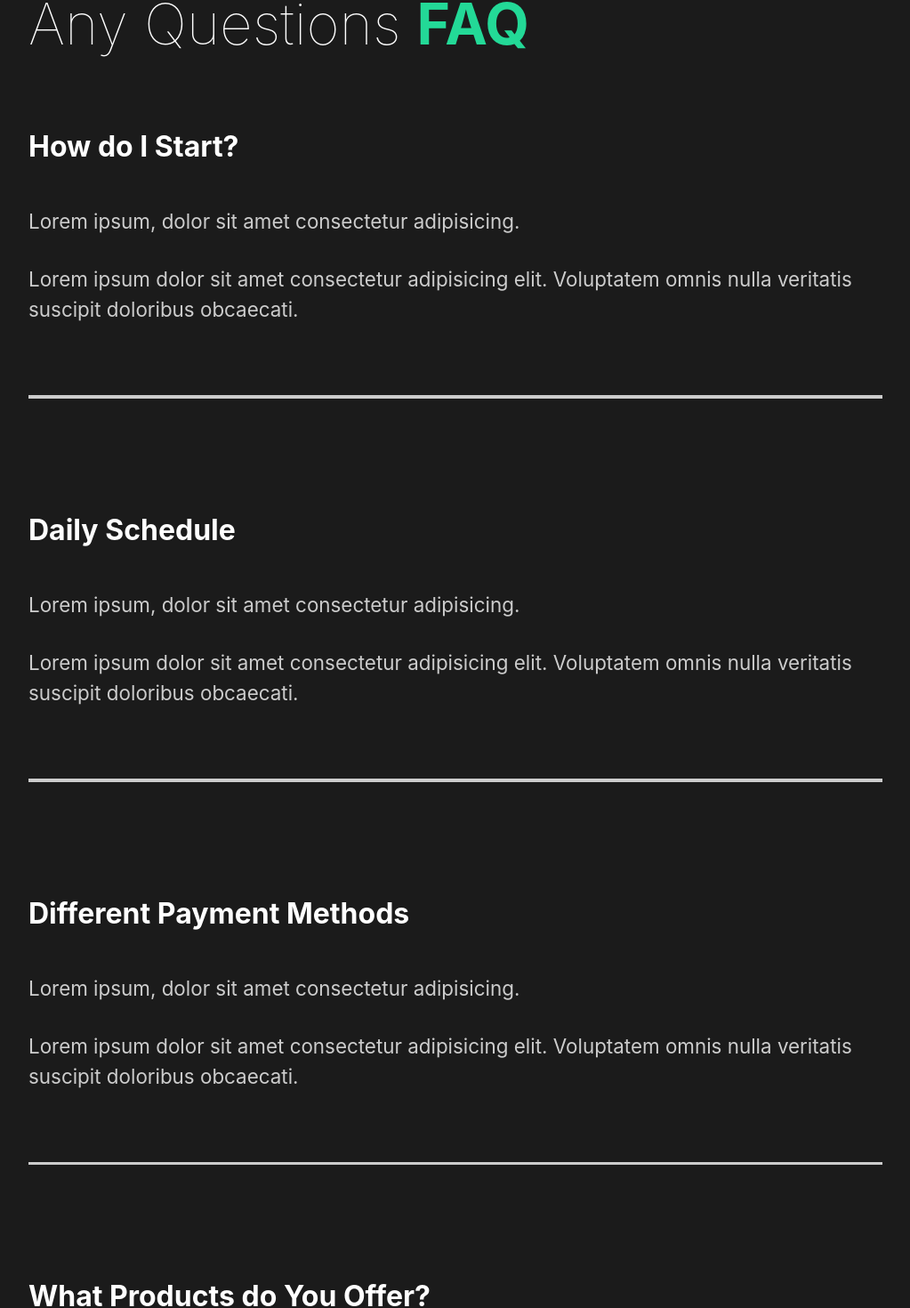
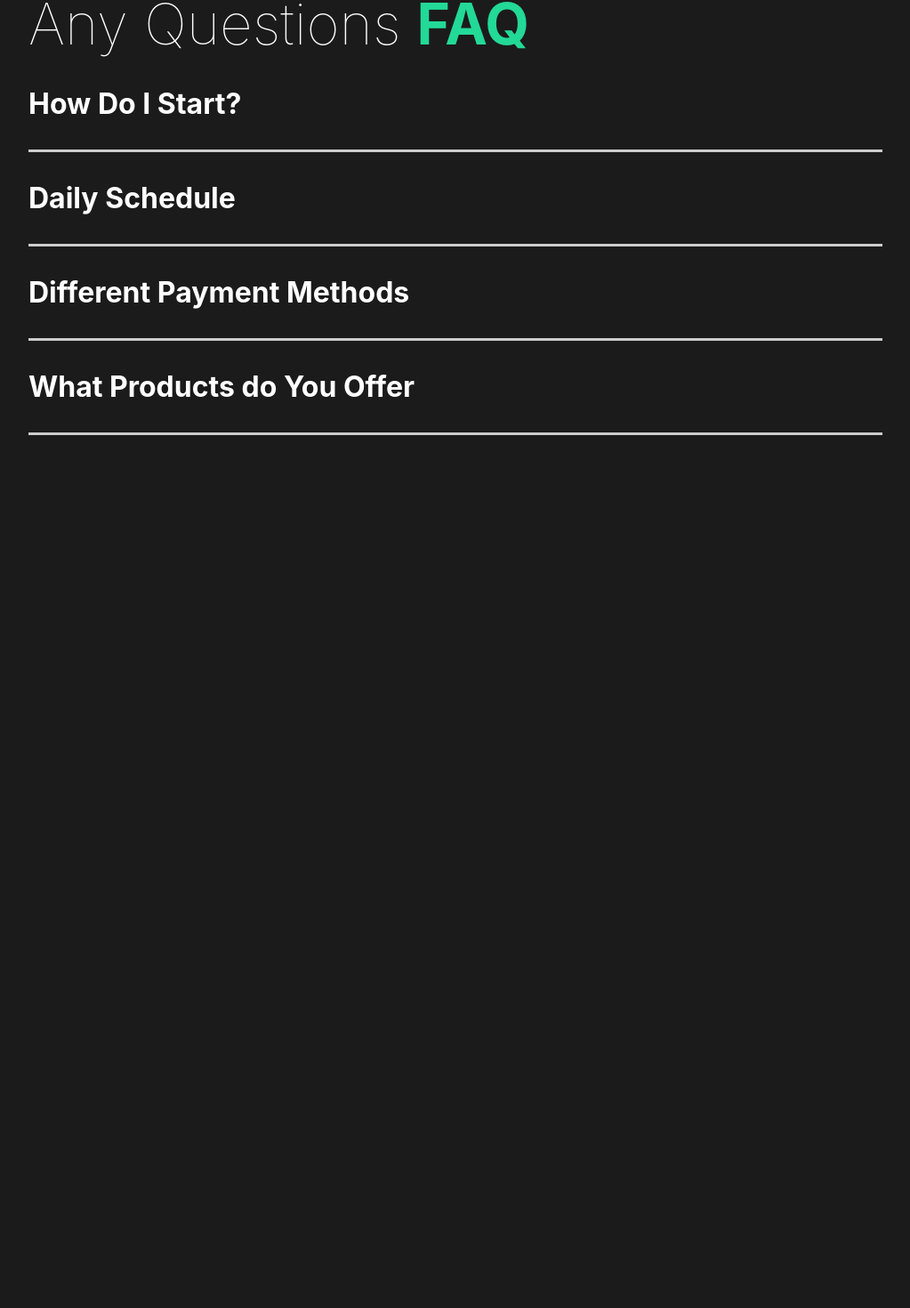
Before and after one commit to bgfranks/capture, a React (Create React App) app: page / in a window 1280 px wide. Shown: the part 1901-3371 px from the top of the page at 89% size, without its empty margins (128-1151 px from the left). After the commit the page ends 2529 px from the top, so only its background shows below. Built offline with nearby package versions, Linux system fonts and the light colour scheme; the HTML template or start-up script is replaced by a standard one.

Commit message:
crated the faq dropdown animations

```diff
--- a/src/components/FaqSection.js
+++ b/src/components/FaqSection.js
@@ -1,4 +1,5 @@
 import styled from "styled-components"
+import { AnimateSharedLayout } from "framer-motion"
 
 import { About } from "../styles"
 import Toggle from "./Toggle"
@@ -22,11 +23,6 @@
     width: 100% auto;
   }
 
-  .question {
-    padding: 3rem 0rem;
-    cursor: pointer;
-  }
-
   .answer {
     padding: 2rem 0rem;
 
@@ -43,9 +39,8 @@
         <h2>
           Any Questions <span>FAQ</span>
         </h2>
-        <div className="question">
-          <h4>How do I Start?</h4>
-          <Toggle>
+        <AnimateSharedLayout>
+          <Toggle title="How Do I Start?">
             <div className="answer">
               <p>Lorem ipsum, dolor sit amet consectetur adipisicing.</p>
               <p>
@@ -54,10 +49,7 @@
               </p>
             </div>
           </Toggle>
-          <div className="faq-line" />
-        </div>
-        <div className="question">
-          <h4>Daily Schedule</h4>
+          <Toggle title="Daily Schedule">
             <div className="answer">
               <p>Lorem ipsum, dolor sit amet consectetur adipisicing.</p>
               <p>
@@ -65,10 +57,8 @@
                 Voluptatem omnis nulla veritatis suscipit doloribus obcaecati.
               </p>
             </div>
-          <div className="faq-line" />
-        </div>
-        <div className="question">
-          <h4>Different Payment Methods</h4>
+          </Toggle>
+          <Toggle title="Different Payment Methods">
             <div className="answer">
               <p>Lorem ipsum, dolor sit amet consectetur adipisicing.</p>
               <p>
@@ -76,10 +66,8 @@
                 Voluptatem omnis nulla veritatis suscipit doloribus obcaecati.
               </p>
             </div>
-          <div className="faq-line" />
-        </div>
-        <div className="question">
-          <h4>What Products do You Offer?</h4>
+          </Toggle>
+          <Toggle title="What Products do You Offer">
             <div className="answer">
               <p>Lorem ipsum, dolor sit amet consectetur adipisicing.</p>
               <p>
@@ -87,8 +75,8 @@
                 Voluptatem omnis nulla veritatis suscipit doloribus obcaecati.
               </p>
             </div>
-          <div className="faq-line" />
-        </div>
+          </Toggle>
+        </AnimateSharedLayout>
       </Faq>
     </>
   )
--- a/src/components/Toggle.js
+++ b/src/components/Toggle.js
@@ -1,9 +1,25 @@
 import { useState } from "react"
+import styled from "styled-components"
+import { motion } from "framer-motion"
 
-const Toggle = ({ children }) => {
-  const [toggle, setToggle] = useState(true)
+const ToggleStyle = styled(motion.div)`
+  h4 {
+    cursor: pointer;
+  }
+`
 
-  return <div onClick={() => setToggle(!toggle)}>{toggle ? children : ""}</div>
+const Toggle = ({ children, title }) => {
+  const [toggle, setToggle] = useState(false)
+
+  return (
+    <ToggleStyle layout onClick={() => setToggle(!toggle)}>
+      <motion.h4 layout className="question">
+        {title}
+      </motion.h4>
+      {toggle ? children : ""}
+      <div className="faq-line" />
+    </ToggleStyle>
+  )
 }
 
 export default Toggle
```
Lines whose indentation alone changed are shown as unchanged.
